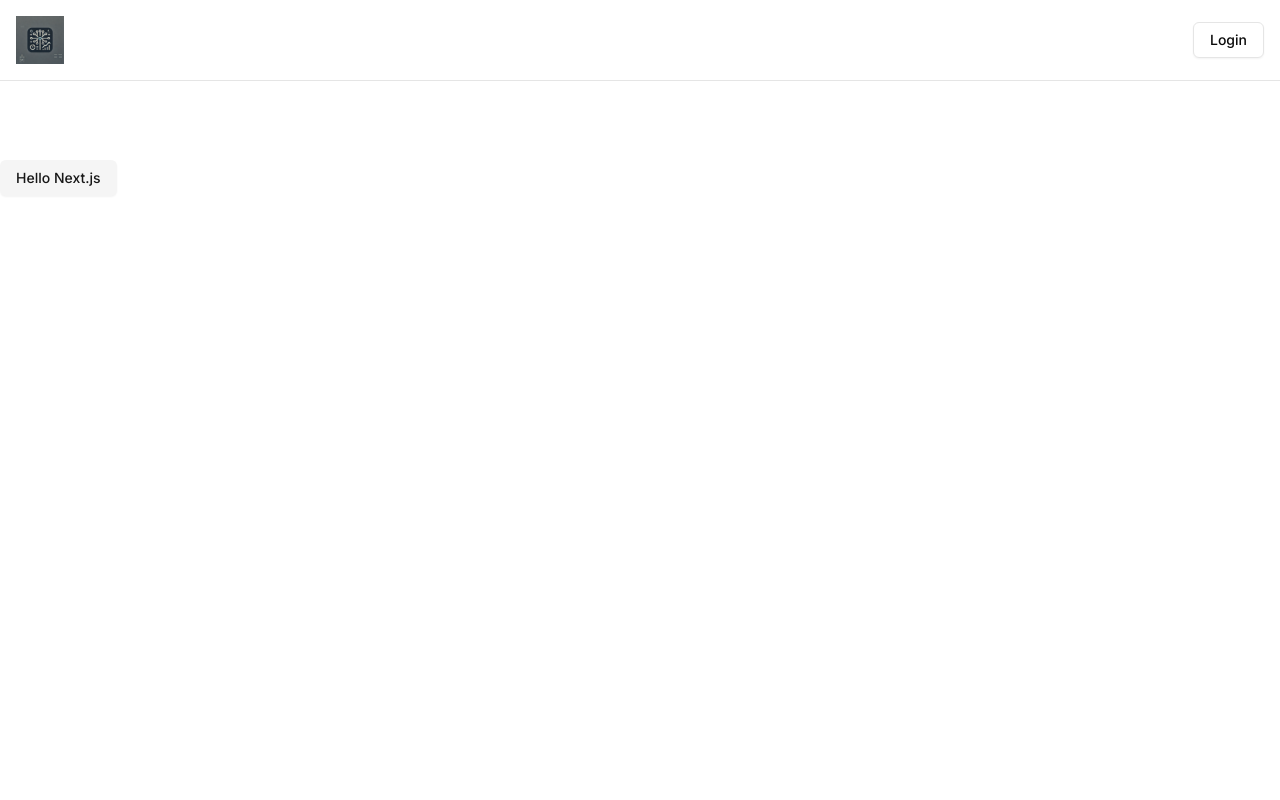
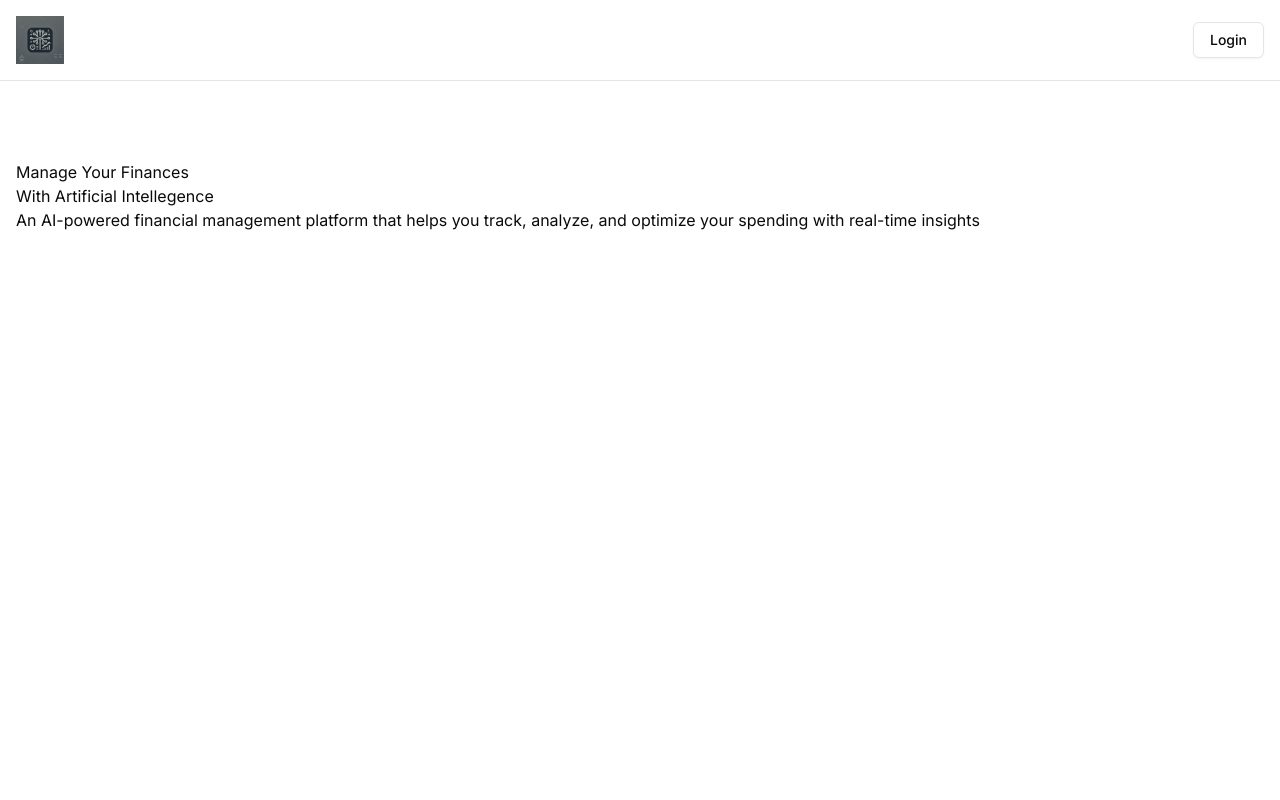
Before and after one commit to seetaramoruganti/ai-finance-app, a Next.js app: page / in a window 1280 px wide. Shown: the top 800 px of the page. Built offline with nearby package versions, Linux system fonts and the light colour scheme; no server answers.

Commit message:
started adding Hero section at hero.jsx

```diff
--- a/app/page.js
+++ b/app/page.js
@@ -1,9 +1,10 @@
 import { Button } from "@/components/ui/button";
+import HeroSection from "@/components/hero";
 
 export default function Home() {
   return (
     <div className="mt-40">
-      <Button variant="secondary">Hello Next.js</Button>
+      <HeroSection />
     </div>
   );
 }
--- a/components/header.jsx
+++ b/components/header.jsx
@@ -3,6 +3,7 @@ import { SignedIn, SignedOut, UserButton, SignInButton } from "@clerk/nextjs";
 import Link from "next/link";
 import Image from "next/image";
 import { Button } from "./ui/button";
+import { LayoutDashboard, PenBox } from "lucide-react";
 
 const Header = () => {
   return (
@@ -17,15 +18,33 @@ const Header = () => {
             className="h-12 w-auto object-contain"
           />
         </Link>
-
+        <div className="flex items-center space-x-4">
+          <SignedIn>
+            <Link
+              href={"/dashboard"}
+              className="text-gray-600 hover:text-blue-600 flex items-center gap-2"
+            >
+              <Button variant="outline">
+                <LayoutDashboard size={18} />
+                <span className="hidden md:inline">Dashboard</span>
+              </Button>
+            </Link>
+            <Link href={"/transaction/create"}>
+              <Button>
+                <PenBox size={18} />
+                <span className="hidden md:inline">Add Transaction</span>
+              </Button>
+            </Link>
+          </SignedIn>
           <SignedOut>
             <SignInButton forceRedirectUrl="/dashboard">
               <Button variant="outline">Login</Button>
             </SignInButton>
           </SignedOut>
           <SignedIn>
-          <UserButton />
+            <UserButton appearance={{ elements: { avatarBox: "w-10 h-10" } }} />
           </SignedIn>
+        </div>
       </nav>
     </div>
   );
--- /dev/null
+++ b/components/hero.jsx
@@ -0,0 +1,19 @@
+import React from "react";
+
+const HeroSection = () => {
+  return (
+    <div className="pb-20 px-4">
+      <div>
+        <h1>
+          Manage Your Finances <br /> With Artificial Intellegence
+        </h1>
+        <p>
+          An AI-powered financial management platform that helps you track,
+          analyze, and optimize your spending with real-time insights
+        </p>
+      </div>
+    </div>
+  );
+};
+
+export default HeroSection;
```
Also changed, not shown: 1 other file (tests, documents, lock files or other folders). Lines whose indentation alone changed are shown as unchanged.
